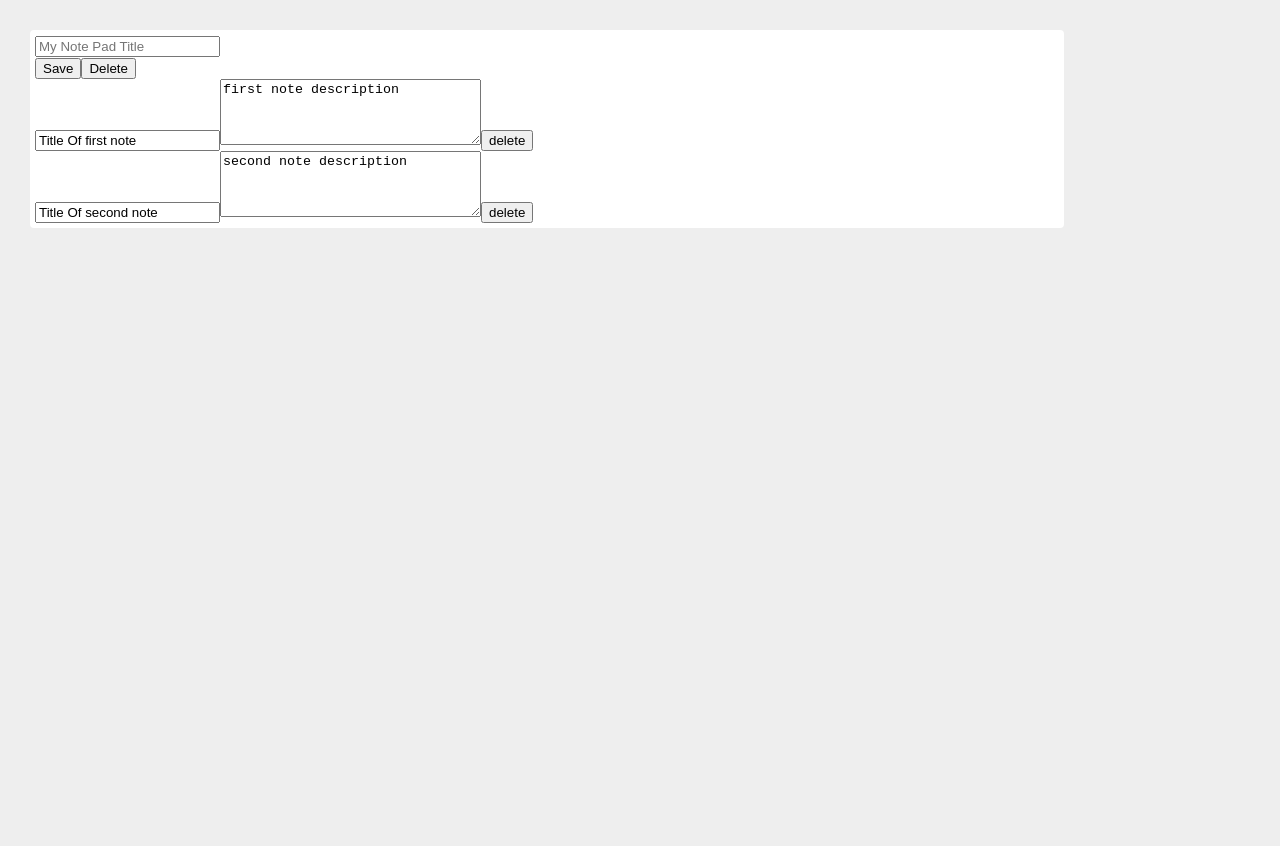
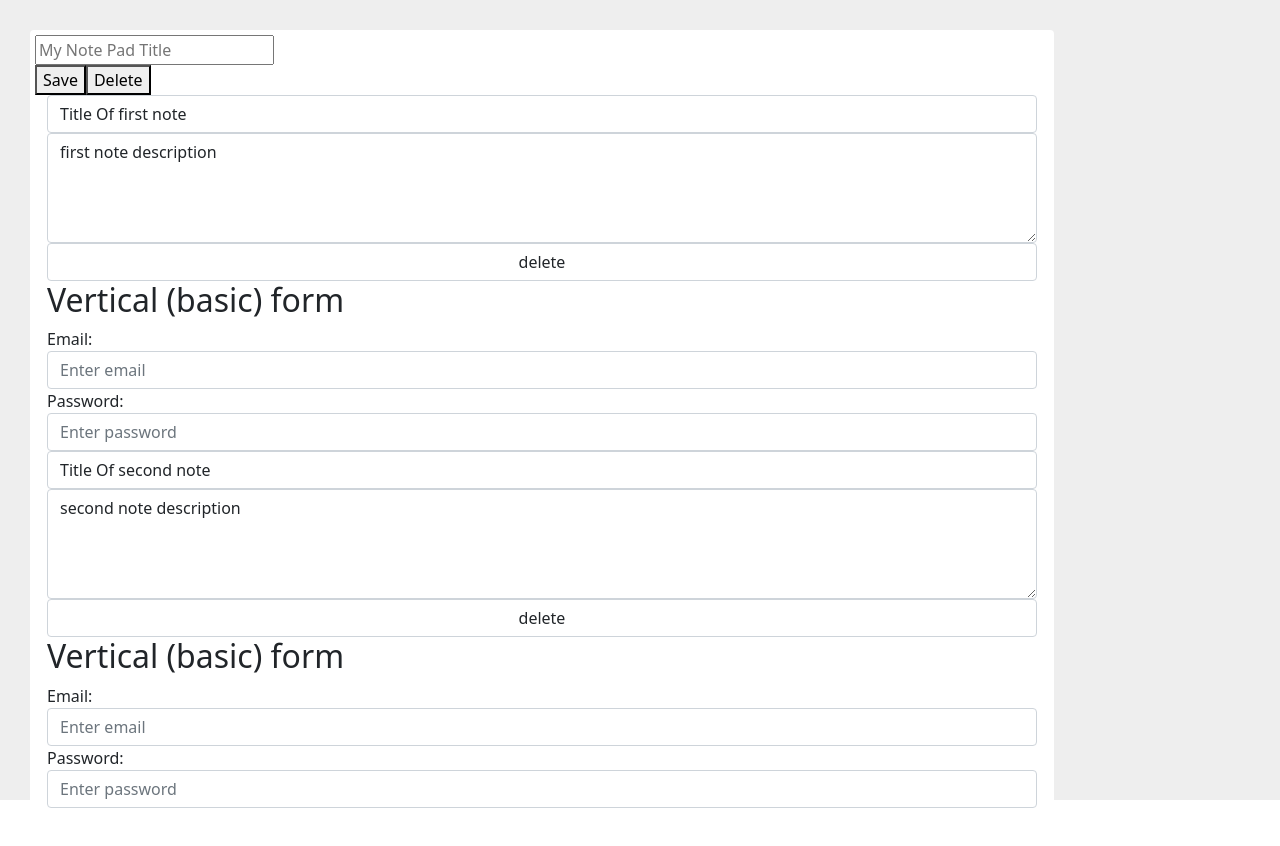
Before and after one commit to Sadeghi-Ehsan/react-notepad-app, a React (Create React App) app: page / in a window 1280 px wide. Shown: the top 846 px of the page. After the commit the page ends 813 px from the top, so only its background shows below. Built offline with nearby package versions, Linux system fonts and the light colour scheme.

Commit message:
add bootstrap sass loader should install

```diff
--- a/package.json
+++ b/package.json
@@ -6,6 +6,7 @@
     "@testing-library/jest-dom": "^5.11.4",
     "@testing-library/react": "^11.1.0",
     "@testing-library/user-event": "^12.1.10",
+    "bootstrap": "^5.1.1",
     "react": "^17.0.2",
     "react-dom": "^17.0.2",
     "react-scripts": "4.0.3",
--- a/src/App.js
+++ b/src/App.js
@@ -3,13 +3,32 @@ import "./App.css";
 
 function Note({ notePad, index, removeNote }) {
     return (
-        <div className="" >
-            <form >
-                <input type="text" defaultValue={notePad.title} />
-                <textarea  rows="4" cols="30" defaultValue={notePad.text}/>
-                <button onClick={() => removeNote(index)}>delete</button>
-            </form>
+        <div>
+            <div className="container">
+                <form>
+                    <div className="form-group">
+                        <input className="form-control" type="text" defaultValue={notePad.title}/>
+                        <textarea className="form-control" rows="4" cols="30" defaultValue={notePad.text}/>
+                        <button className="form-control" onClick={() => removeNote(index)}>delete</button>
+                    </div>
+                </form>
+            </div>
+            <div className="container">
+                <h2>Vertical (basic) form</h2>
+                <form >
+                    <div className="form-group">
+                        <label htmlFor="email">Email:</label>
+                        <input type="email" className="form-control" id="email" placeholder="Enter email" name="email"/>
+                    </div>
+                    <div className="form-group">
+                        <label htmlFor="pwd">Password:</label>
+                        <input type="password" className="form-control" id="pwd" placeholder="Enter password" name="pwd"/>
+                    </div>
+
+                </form>
+            </div>
         </div>
+
     );
 }
 
--- a/src/index.js
+++ b/src/index.js
@@ -3,6 +3,7 @@ import ReactDOM from 'react-dom';
 import './index.css';
 import App from './App';
 import reportWebVitals from './reportWebVitals';
+import '../node_modules/bootstrap/dist/css/bootstrap.min.css';
 
 ReactDOM.render(
   <React.StrictMode>
```
Also changed, not shown: 1 other file (tests, documents, lock files or other folders).
